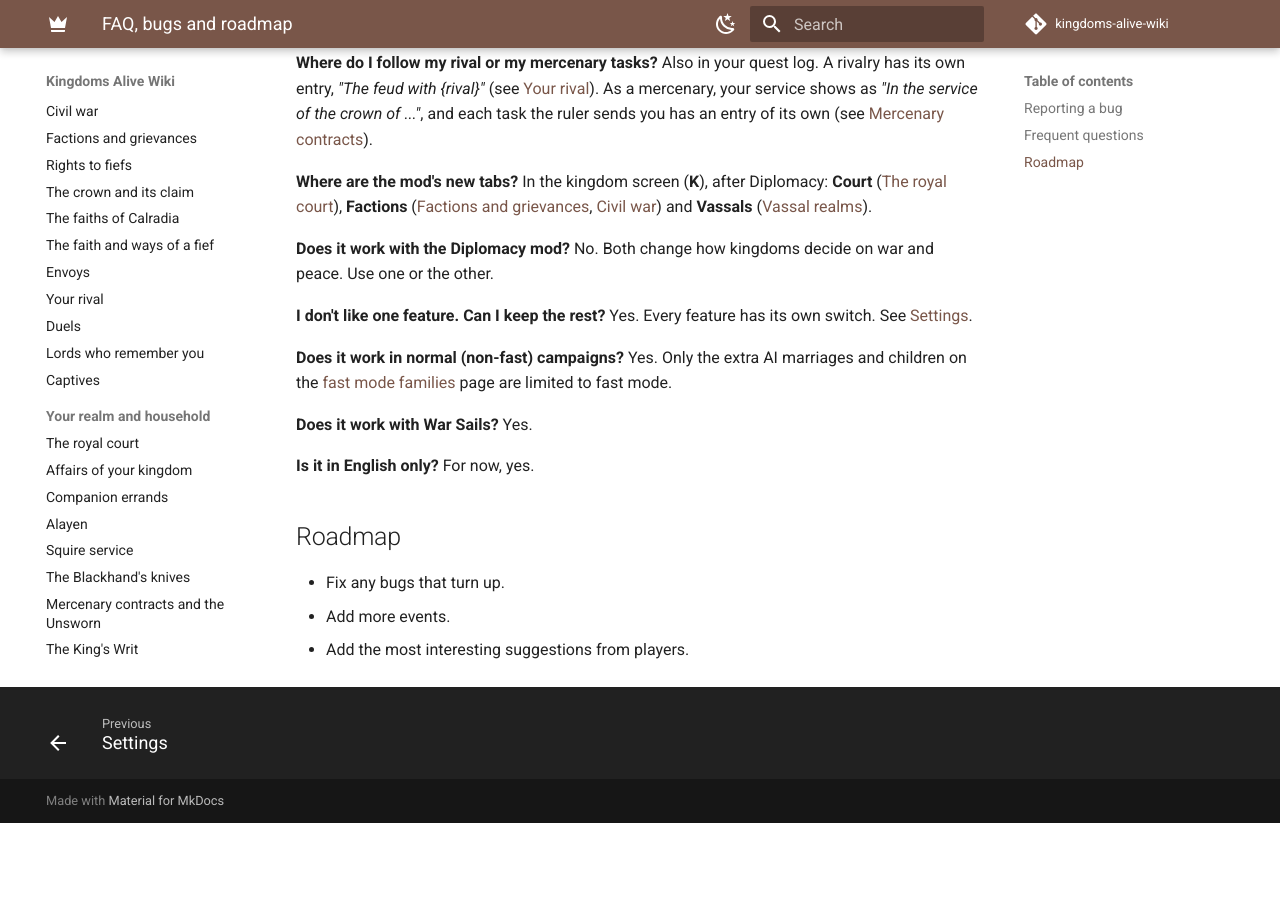
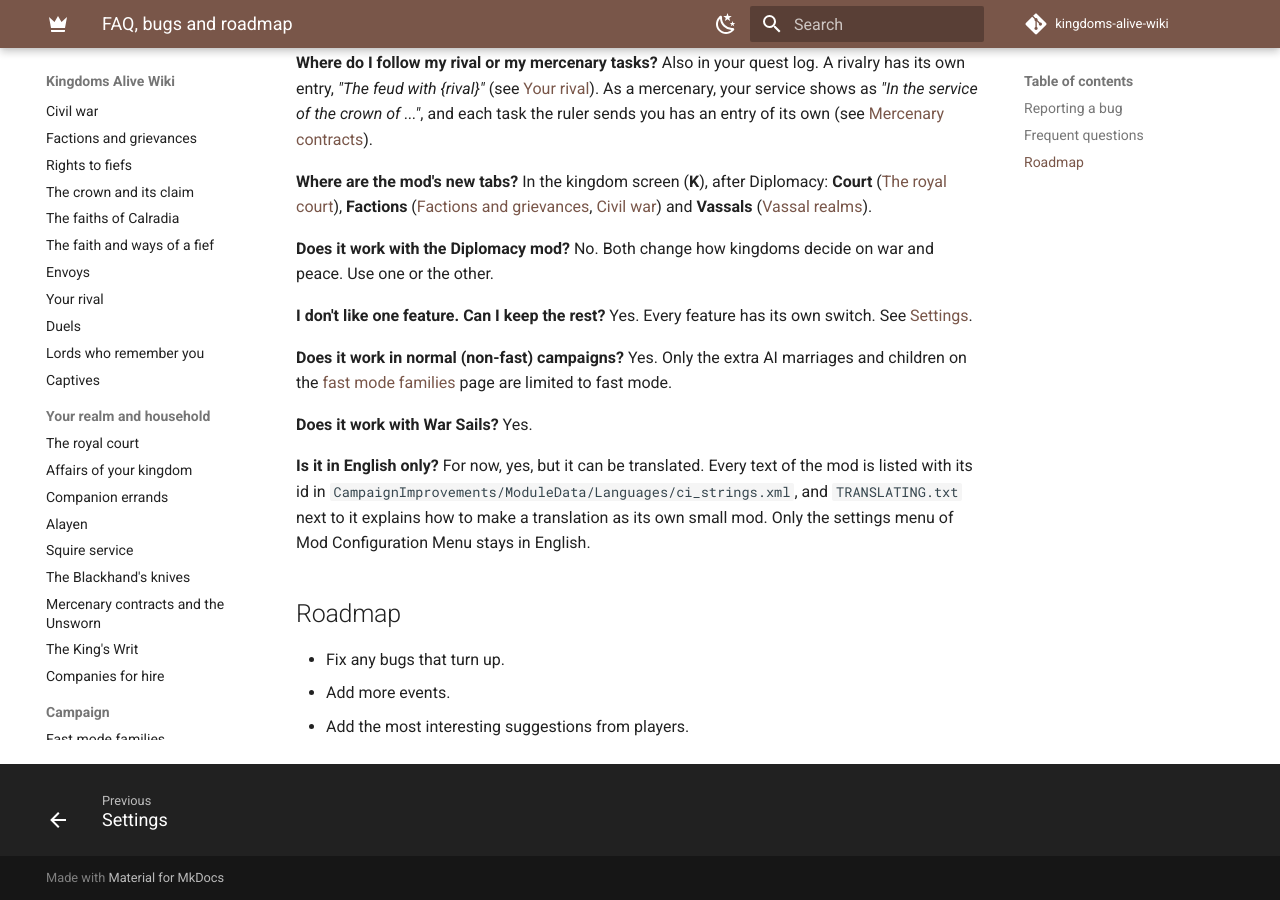
Before and after one commit to gusannerlord/kingdoms-alive-wiki, an MkDocs documentation site: the page built from docs/faq.md, in a window 1280 px wide and 900 px high, scrolled down 1069 px. Built offline with MkDocs 1.6.1 and Material for MkDocs 9.7.7, drawn with Linux system fonts in a browser that asks for light colours; comment, search, counter and statistics services are not loaded; before the commit the page ends 1892 px from its top, so only the background shows below that.

Commit message:
FAQ: translations; a plea from your host rides up in war gear; realm affairs every 25 to 35 days
Co-Authored-By: Claude Opus 5.5 <noreply@anthropic.com>
Claude-Session: https://claude.ai/code/session_01Fa9rRD57K9HCZUhbkujJp1

```diff
--- a/docs/faq.md
+++ b/docs/faq.md
@@ -49,7 +49,7 @@ Yes. Only the extra AI marriages and children on the [fast mode families](featur
 Yes.
 
 **Is it in English only?**
-For now, yes.
+For now, yes, but it can be translated. Every text of the mod is listed with its id in `CampaignImprovements/ModuleData/Languages/ci_strings.xml`, and `TRANSLATING.txt` next to it explains how to make a translation as its own small mod. Only the settings menu of Mod Configuration Menu stays in English.
 
 ## Roadmap
 - Fix any bugs that turn up.
```
Also changed, not shown: docs/features/factions.md (+1 -1 lines), docs/features/realm-affairs.md (+1 -1 lines).
